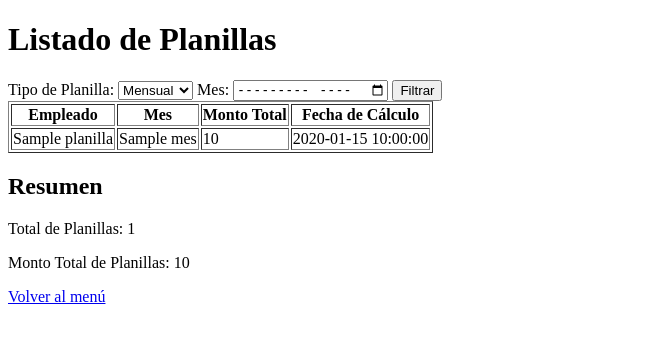
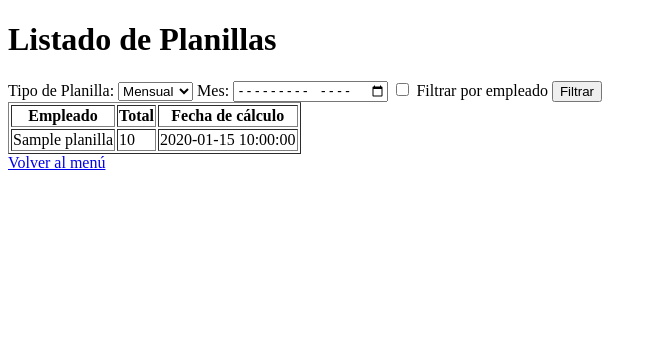
Before and after one commit to Tgeim/TP-3.4, a Flask app: template APP/templates/admin/listar_planillas.html in a window 1280 px wide. Shown: the top 343 px of the page, without its empty margins (0-657 px from the left). Run offline with Flask 3, Linux system fonts and the light colour scheme; the template is opened without the code that fills it: most values are stand-ins (such as "Sample title", 1, 10 or a date in 2020).

Commit message:
correcciones planilla

```diff
--- a/APP/templates/admin/listar_planillas.html
+++ b/APP/templates/admin/listar_planillas.html
@@ -4,12 +4,14 @@
     <meta charset="UTF-8">
     <title>Planillas</title>
     <script>
-        function toggleFechaInputs() {
+        function toggleCampos() {
             const tipo = document.getElementById('tipo').value;
-            document.getElementById('input_fecha_semana').style.display = tipo === 'semanal' ? 'inline' : 'none';
-            document.getElementById('input_fecha_mes').style.display = tipo === 'mensual' ? 'inline' : 'none';
+            const filtroEmpleado = document.getElementById('filtro_empleado').checked;
+            document.getElementById('input_fecha_mes').style.display = (tipo === 'mensual') ? 'inline' : 'none';
+            document.getElementById('input_fecha_semana').style.display = (tipo === 'semanal') ? 'inline' : 'none';
+            document.getElementById('select_empleado').style.display = filtroEmpleado ? 'inline' : 'none';
         }
-        window.onload = toggleFechaInputs;
+        window.onload = toggleCampos;
     </script>
 </head>
 <body>
@@ -17,7 +19,7 @@
 
     <form method="get" action="/admin/planillas">
         <label for="tipo">Tipo de Planilla:</label>
-        <select name="tipo" id="tipo" onchange="toggleFechaInputs()">
+        <select name="tipo" id="tipo" onchange="toggleCampos()">
             <option value="mensual" {% if tipo == 'mensual' %}selected{% endif %}>Mensual</option>
             <option value="semanal" {% if tipo == 'semanal' %}selected{% endif %}>Semanal</option>
         </select>
@@ -32,6 +34,22 @@
             <input type="date" name="fecha_semanal" value="{{ fecha_semanal or '' }}">
         </span>
 
+        <label>
+            <input type="checkbox" id="filtro_empleado" name="filtro_empleado" onchange="toggleCampos()" {% if usar_filtro_empleado %}checked{% endif %}>
+            Filtrar por empleado
+        </label>
+
+        <span id="select_empleado" style="display:none">
+            <label for="idEmpleado">Empleado:</label>
+            <select name="idEmpleado">
+                {% for emp in empleados %}
+                    <option value="{{ emp.id }}" {% if emp.id == id_empleado %}selected{% endif %}>
+                        {{ emp.nombreCompleto }}
+                    </option>
+                {% endfor %}
+            </select>
+        </span>
+
         <button type="submit">Filtrar</button>
     </form>
 
@@ -43,14 +61,12 @@
                     {% if tipo == 'semanal' %}
                         <th>Horas Ordinarias</th>
                         <th>Horas Extra</th>
-                        <th>Salario Bruto</th>
+                        <th>Bruto</th>
                         <th>Deducciones</th>
-                        <th>Salario Neto</th>
-                        <th>Semana</th>
+                        <th>Neto</th>
                     {% else %}
-                        <th>Mes</th>
-                        <th>Monto Total</th>
-                        <th>Fecha de Cálculo</th>
+                        <th>Total</th>
+                        <th>Fecha de cálculo</th>
                     {% endif %}
                 </tr>
             </thead>
@@ -64,9 +80,7 @@
                             <td>{{ p.montoBruto }}</td>
                             <td>{{ p.montoDeducciones }}</td>
                             <td>{{ p.montoNeto }}</td>
-                            <td>{{ p.semanaInicio }} a {{ p.semanaFin }}</td>
                         {% else %}
-                            <td>{{ p.mes }}</td>
                             <td>{{ p.montoTotal }}</td>
                             <td>{{ p.fechaCalculo }}</td>
                         {% endif %}
@@ -75,22 +89,6 @@
             </tbody>
         </table>
     {% else %}
-        <p>No se encontraron planillas para los criterios seleccionados.</p>
-    {% endif %}
-
-    {% if planillas %}
-        <h2>Resumen</h2>
-        <p>Total de Planillas: {{ planillas|length }}</p>
-        {% if tipo == 'semanal' %}
-            <p>Total Horas Ordinarias: {{ total_horas_ordinarias }}</p>
-            <p>Total Horas Extra: {{ total_horas_extra }}</p>
-            <p>Total Salario Bruto: {{ total_salario_bruto }}</p>
-            <p>Total Deducciones: {{ total_deducciones }}</p>
-            <p>Total Salario Neto: {{ total_salario_neto }}</p>
-        {% else %}
-            <p>Monto Total de Planillas: {{ monto_total_planillas }}</p>
-        {% endif %}
-    {% else %}
         <p>No se encontraron resultados.</p>
     {% endif %}
 
```
Also changed, not shown: APP/backend/listar_planillas_admin.py (+48 -19 lines).
